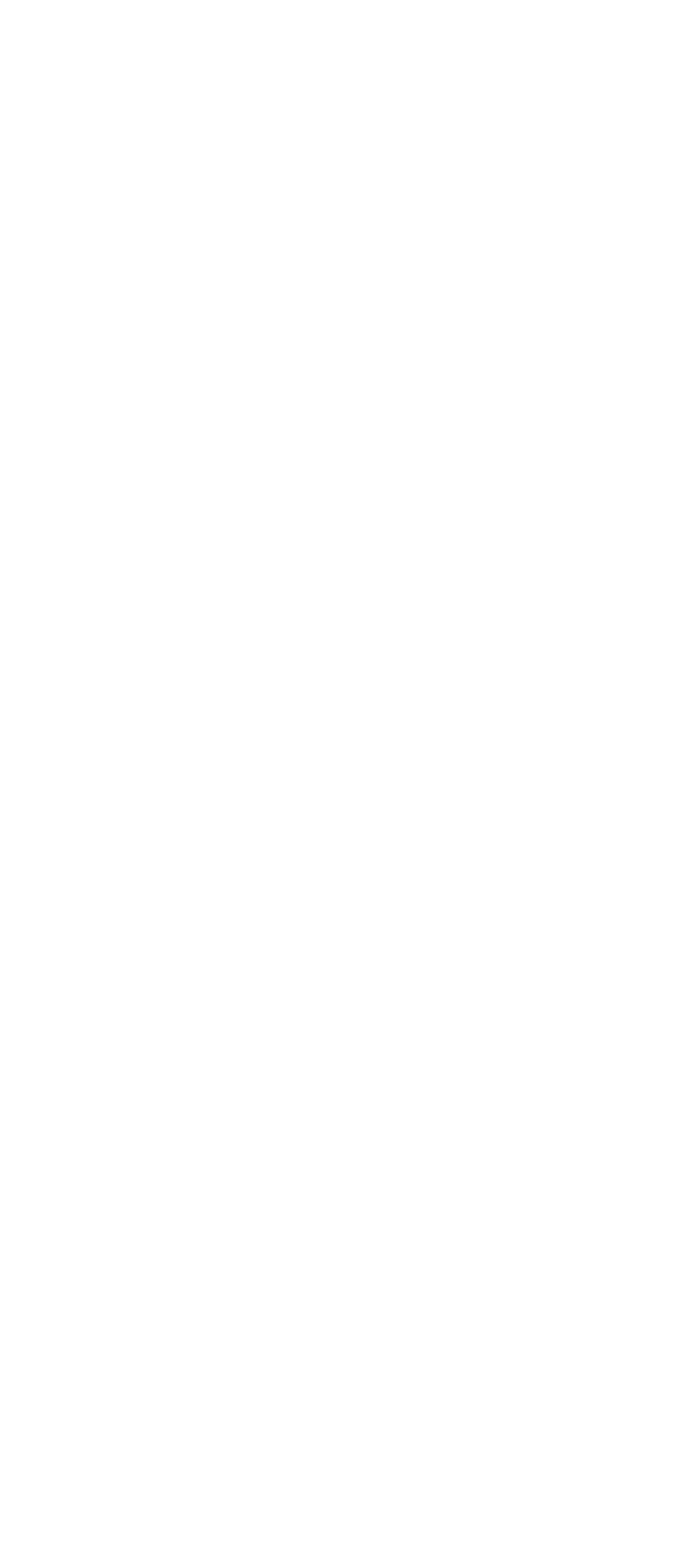
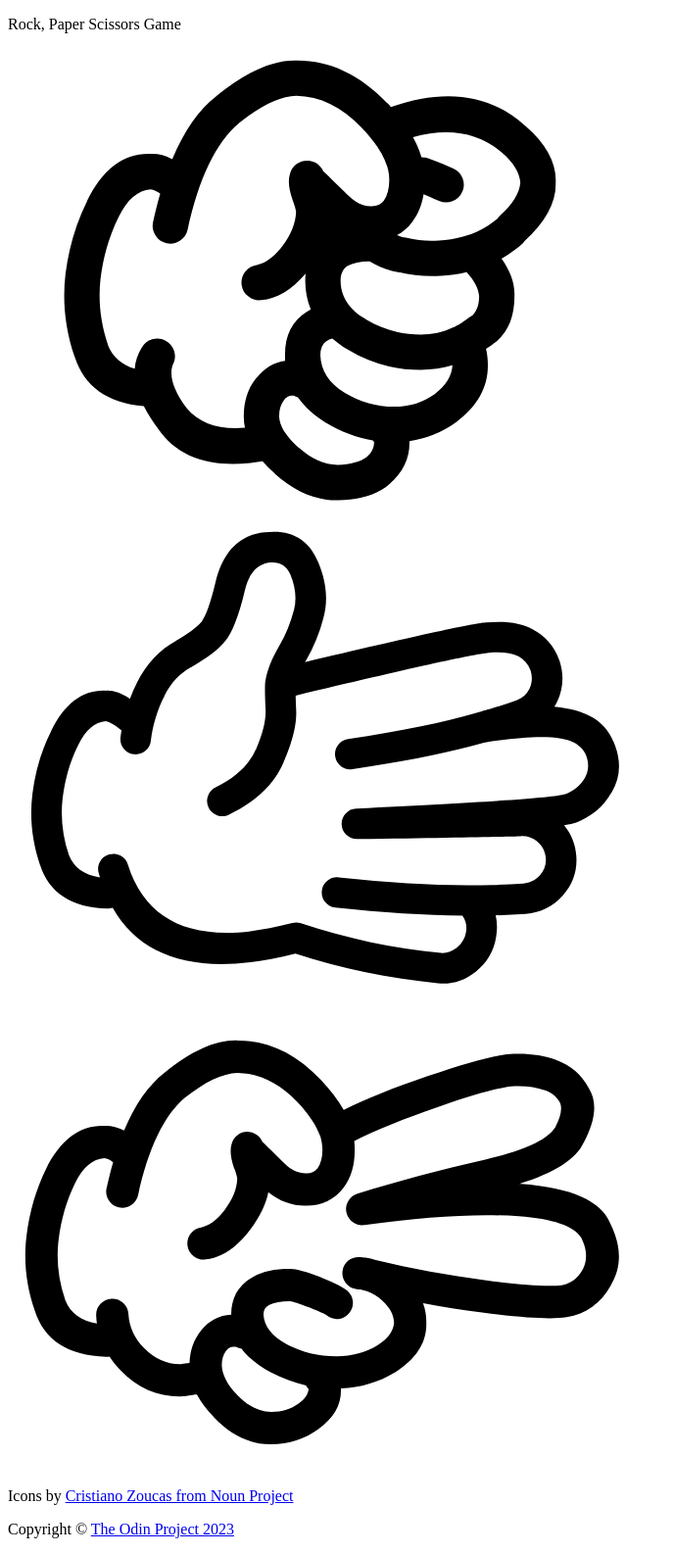
Before and after one commit to johnrds/rock-paper-scissors, a plain HTML site: page index.html in a window 1280 px wide. Shown: the whole page at 98% size, without its empty margins (0-687 px from the left). Before the commit the page ends 800 px from the top, so only its background shows below. Drawn offline with Linux system fonts and the light colour scheme.

Commit message:
Added icons, header and footer

```diff
--- a/index.html
+++ b/index.html
@@ -8,7 +8,28 @@
     <meta name="viewport" content="width=device-width, initial-scale=1.0">
     <script type="text/javascript" src="./script.js"></script>
 </head>
+
 <body>
+    <header>
+        <p class="title">Rock, Paper Scissors Game</p>
+    </header>
+    <main class="container">
+        <div class="howToPlay"></div>
+        <div class="game">
+            <div class="playerChoice">
+                <img src="./img/icon-rock.svg" alt="Rock icon">
+                <img src="./img/icon-paper.svg" alt="Paper icon">
+                <img src="./img/icon-scissors.svg" alt="Scissors icon">
+            </div>
+            <div class="computerChoice"></div>
+            <div class="result">
+            </div>
+        </div>
 
+    </main>
+    <footer>
+        <p>Icons by <a href="https://thenounproject.com/cristiano.zoucas/">Cristiano Zoucas from Noun Project</a></p>
+        <p>Copyright © <a href="https://www.theodinproject.com/about"> The Odin Project 2023</a></p>
+    </footer>
 </body>
 </html>
```
Also changed, not shown: img/icon-paper.svg (added), img/icon-rock.svg (added), img/icon-scissors.svg (added).
